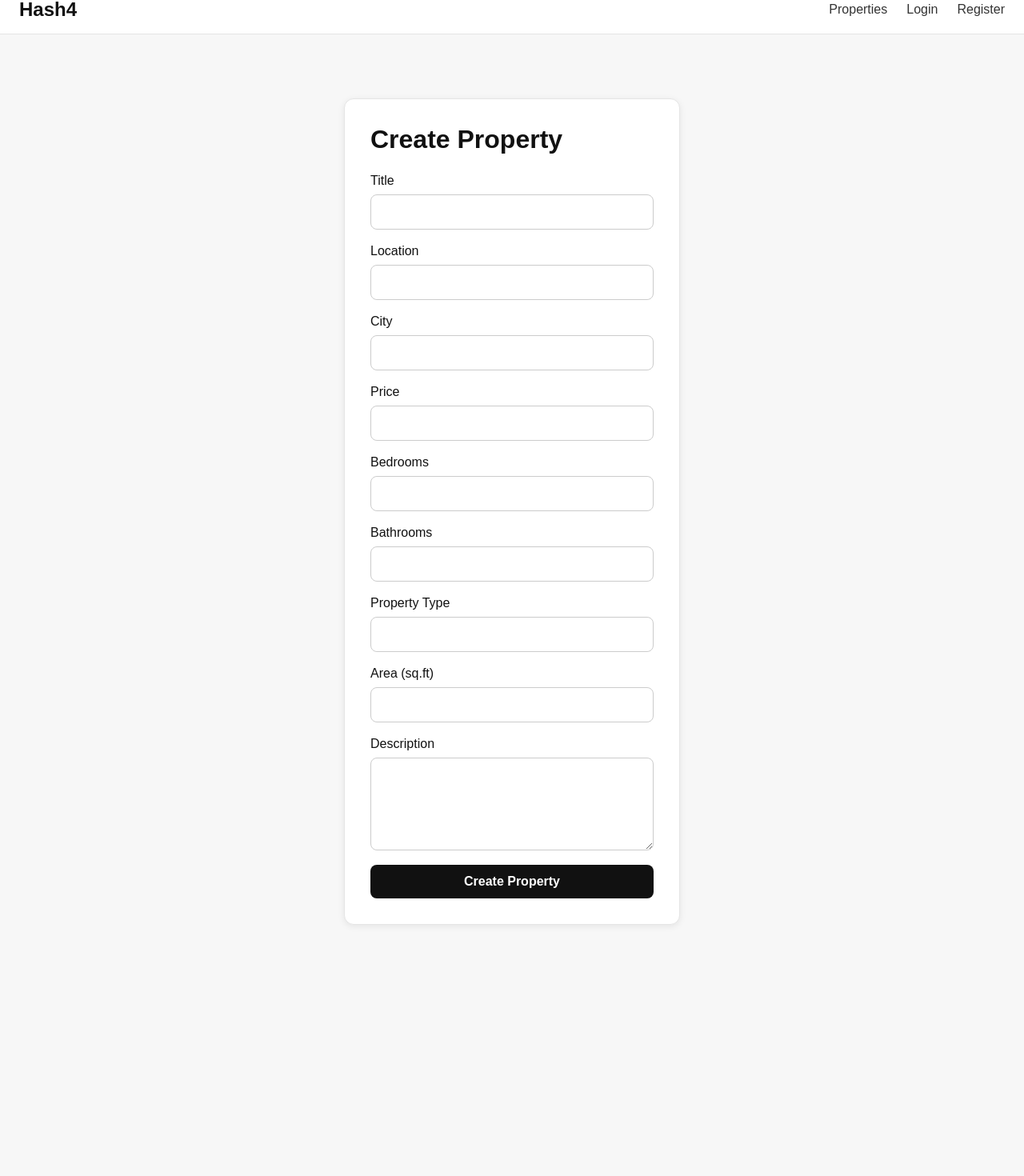
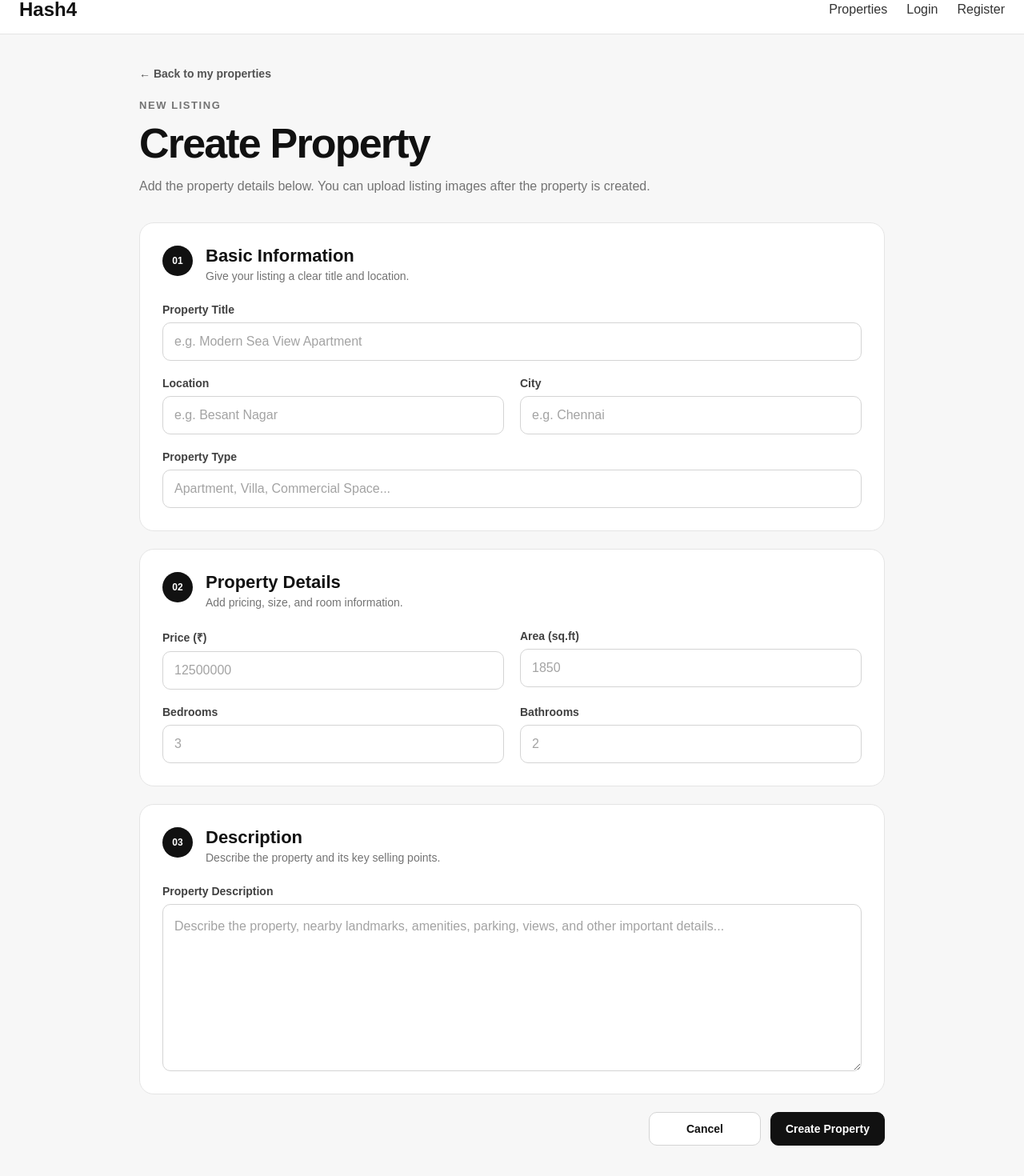
Before and after one commit to tanujsurana/hash4, a React (Vite) app in the folder frontend/: page /create-property in a window 1280 px wide. Shown: the part 18-1488 px from the top of the page at 80% size. Before the commit the page ends 1254 px from the top, so only its background shows below. Built offline with nearby package versions, Linux system fonts and the light colour scheme; no server answers.

Commit message:
Improve property management pages design

```diff
--- a/frontend/src/App.css
+++ b/frontend/src/App.css
@@ -859,3 +859,205 @@
     text-align: center;
   }
 }
+.create-property-page {
+  max-width: 980px;
+}
+
+.create-property-header {
+  max-width: 700px;
+  margin-bottom: 32px;
+}
+
+.create-property-header h1 {
+  margin: 6px 0 10px;
+  font-size: clamp(36px, 5vw, 52px);
+  letter-spacing: -0.035em;
+}
+
+.create-property-header > p:last-child {
+  margin: 0;
+  color: #737373;
+  font-size: 16px;
+  line-height: 1.7;
+}
+
+.property-form {
+  display: flex;
+  flex-direction: column;
+  gap: 22px;
+}
+
+.property-form-section {
+  padding: 28px;
+  border: 1px solid #e5e5e5;
+  border-radius: 18px;
+  background: white;
+}
+
+.property-form-section-heading {
+  display: flex;
+  gap: 16px;
+  margin-bottom: 26px;
+}
+
+.property-form-section-heading > span {
+  display: flex;
+  align-items: center;
+  justify-content: center;
+  flex: 0 0 38px;
+  width: 38px;
+  height: 38px;
+  border-radius: 50%;
+  background: #111;
+  color: white;
+  font-size: 12px;
+  font-weight: 700;
+}
+
+.property-form-section-heading h2 {
+  margin: 0 0 4px;
+  font-size: 22px;
+}
+
+.property-form-section-heading p {
+  margin: 0;
+  color: #737373;
+  font-size: 14px;
+}
+
+.property-form-grid {
+  display: grid;
+  grid-template-columns: repeat(2, minmax(0, 1fr));
+  gap: 20px;
+}
+
+.property-form-field {
+  display: flex;
+  flex-direction: column;
+  gap: 8px;
+}
+
+.property-form-field-full {
+  grid-column: 1 / -1;
+}
+
+.property-form-field > span {
+  color: #404040;
+  font-size: 14px;
+  font-weight: 700;
+}
+
+.property-form-field input,
+.property-form-field textarea,
+.property-form-field select {
+  width: 100%;
+  box-sizing: border-box;
+  border: 1px solid #d4d4d4;
+  border-radius: 10px;
+  background: white;
+  color: #111;
+  font: inherit;
+  outline: none;
+  transition:
+    border-color 0.2s ease,
+    box-shadow 0.2s ease;
+}
+
+.property-form-field input,
+.property-form-field select {
+  height: 48px;
+  padding: 0 14px;
+}
+
+.property-form-field textarea {
+  min-height: 160px;
+  padding: 14px;
+  resize: vertical;
+  line-height: 1.6;
+}
+
+.property-form-field input:focus,
+.property-form-field textarea:focus,
+.property-form-field select:focus {
+  border-color: #111;
+  box-shadow: 0 0 0 3px rgba(17, 17, 17, 0.08);
+}
+
+.property-form-field input::placeholder,
+.property-form-field textarea::placeholder {
+  color: #a3a3a3;
+}
+
+.property-form-error {
+  margin: 0;
+  padding: 14px 16px;
+  border-radius: 10px;
+  background: #fef2f2;
+  color: #b91c1c;
+  font-size: 14px;
+  font-weight: 600;
+}
+
+.property-form-actions {
+  display: flex;
+  justify-content: flex-end;
+  gap: 12px;
+  padding-bottom: 24px;
+}
+
+.property-form-cancel,
+.property-form-submit {
+  min-width: 140px;
+  padding: 12px 18px;
+  border-radius: 10px;
+  font-size: 14px;
+  font-weight: 700;
+  text-align: center;
+}
+
+.property-form-cancel {
+  border: 1px solid #d4d4d4;
+  background: white;
+  color: #111;
+  text-decoration: none;
+}
+
+.property-form-submit {
+  border: 1px solid #111;
+  background: #111;
+  color: white;
+  cursor: pointer;
+}
+
+.property-form-submit:hover:not(:disabled) {
+  background: #2b2b2b;
+}
+
+.property-form-submit:disabled {
+  cursor: not-allowed;
+  opacity: 0.6;
+}
+
+@media (max-width: 700px) {
+  .property-form-grid {
+    grid-template-columns: 1fr;
+  }
+
+  .property-form-field-full {
+    grid-column: auto;
+  }
+
+  .property-form-section {
+    padding: 22px 18px;
+  }
+
+  .property-form-actions {
+    flex-direction: column-reverse;
+  }
+
+  .property-form-cancel,
+  .property-form-submit {
+    width: 100%;
+    box-sizing: border-box;
+  }
+}
--- a/frontend/src/pages/CreatePropertyPage.tsx
+++ b/frontend/src/pages/CreatePropertyPage.tsx
@@ -1,5 +1,5 @@
 import { useState } from "react"
-import { useNavigate } from "react-router-dom"
+import { Link, useNavigate } from "react-router-dom"
 
 import { apiRequest } from "../services/api"
 
@@ -49,112 +49,174 @@ function CreatePropertyPage() {
   }
 
   return (
-    <div className="page">
-      <div className="auth-container">
+    <div className="page create-property-page">
+      <Link to="/my-properties" className="property-back-link">
+        ← Back to my properties
+      </Link>
+
+      <section className="create-property-header">
+        <p className="section-eyebrow">NEW LISTING</p>
         <h1>Create Property</h1>
+        <p>
+          Add the property details below. You can upload listing images after
+          the property is created.
+        </p>
+      </section>
 
-        <form className="auth-form" onSubmit={handleSubmit}>
-          <label>
-            Title
+      <form className="property-form" onSubmit={handleSubmit}>
+        <section className="property-form-section">
+          <div className="property-form-section-heading">
+            <span>01</span>
+            <div>
+              <h2>Basic Information</h2>
+              <p>Give your listing a clear title and location.</p>
+            </div>
+          </div>
+
+          <div className="property-form-grid">
+            <label className="property-form-field property-form-field-full">
+              <span>Property Title</span>
               <input
                 type="text"
                 value={title}
                 onChange={(event) => setTitle(event.target.value)}
+                placeholder="e.g. Modern Sea View Apartment"
                 required
               />
             </label>
 
-          <label>
-            Location
+            <label className="property-form-field">
+              <span>Location</span>
               <input
                 type="text"
                 value={location}
                 onChange={(event) => setLocation(event.target.value)}
+                placeholder="e.g. Besant Nagar"
                 required
               />
             </label>
 
-          <label>
-            City
+            <label className="property-form-field">
+              <span>City</span>
               <input
                 type="text"
                 value={city}
                 onChange={(event) => setCity(event.target.value)}
+                placeholder="e.g. Chennai"
                 required
               />
             </label>
 
-          <label>
-            Price
+            <label className="property-form-field property-form-field-full">
+              <span>Property Type</span>
+              <input
+                type="text"
+                value={propertyType}
+                onChange={(event) => setPropertyType(event.target.value)}
+                placeholder="Apartment, Villa, Commercial Space..."
+                required
+              />
+            </label>
+          </div>
+        </section>
+
+        <section className="property-form-section">
+          <div className="property-form-section-heading">
+            <span>02</span>
+            <div>
+              <h2>Property Details</h2>
+              <p>Add pricing, size, and room information.</p>
+            </div>
+          </div>
+
+          <div className="property-form-grid">
+            <label className="property-form-field">
+              <span>Price (₹)</span>
               <input
                 type="number"
                 value={price}
                 onChange={(event) => setPrice(event.target.value)}
+                placeholder="12500000"
                 min="1"
                 required
               />
             </label>
 
-          <label>
-            Bedrooms
+            <label className="property-form-field">
+              <span>Area (sq.ft)</span>
+              <input
+                type="number"
+                value={areaSqft}
+                onChange={(event) => setAreaSqft(event.target.value)}
+                placeholder="1850"
+                min="1"
+                required
+              />
+            </label>
+
+            <label className="property-form-field">
+              <span>Bedrooms</span>
               <input
                 type="number"
                 value={bedrooms}
                 onChange={(event) => setBedrooms(event.target.value)}
+                placeholder="3"
                 min="0"
                 required
               />
             </label>
 
-          <label>
-            Bathrooms
+            <label className="property-form-field">
+              <span>Bathrooms</span>
               <input
                 type="number"
                 value={bathrooms}
                 onChange={(event) => setBathrooms(event.target.value)}
+                placeholder="2"
                 min="0"
                 required
               />
             </label>
+          </div>
+        </section>
 
-          <label>
-            Property Type
-            <input
-              type="text"
-              value={propertyType}
-              onChange={(event) => setPropertyType(event.target.value)}
+        <section className="property-form-section">
+          <div className="property-form-section-heading">
+            <span>03</span>
+            <div>
+              <h2>Description</h2>
+              <p>Describe the property and its key selling points.</p>
+            </div>
+          </div>
+
+          <label className="property-form-field">
+            <span>Property Description</span>
+            <textarea
+              value={description}
+              onChange={(event) => setDescription(event.target.value)}
+              rows={7}
+              placeholder="Describe the property, nearby landmarks, amenities, parking, views, and other important details..."
               required
             />
           </label>
+        </section>
 
-          <label>
-            Area (sq.ft)
-            <input
-              type="number"
-              value={areaSqft}
-              onChange={(event) => setAreaSqft(event.target.value)}
-              min="1"
-              required
-            />
-          </label>
+        {error && <p className="property-form-error">{error}</p>}
 
-          <label>
-            Description
-            <textarea
-              value={description}
-              onChange={(event) => setDescription(event.target.value)}
-              rows={5}
-              required
-            />
-          </label>
+        <div className="property-form-actions">
+          <Link to="/my-properties" className="property-form-cancel">
+            Cancel
+          </Link>
 
-          {error && <p className="auth-error">{error}</p>}
-
-          <button type="submit" disabled={submitting}>
+          <button
+            type="submit"
+            className="property-form-submit"
+            disabled={submitting}
+          >
             {submitting ? "Creating..." : "Create Property"}
           </button>
+        </div>
       </form>
-      </div>
     </div>
   )
 }
--- a/frontend/src/pages/MyPropertiesPage.tsx
+++ b/frontend/src/pages/MyPropertiesPage.tsx
@@ -43,17 +43,46 @@ function MyPropertiesPage() {
   }
 
   return (
-    <div className="page">
-      <h1>My Properties</h1>
+    <div className="page my-properties-page">
+      <section className="my-properties-header">
+        <div>
+          <p className="section-eyebrow">YOUR LISTINGS</p>
 
-      <Link to="/create-property" className="create-property-button">
-        + Create Property
-      </Link>
+          <h1>My Properties</h1>
+
+          <p className="my-properties-subtitle">
+            Manage your property listings, update details, and add new homes.
+          </p>
+        </div>
+
+        <Link to="/create-property" className="create-property-button">
+          + Create Property
+        </Link>
+      </section>
+
+      <div className="my-properties-summary">
+        <div>
+          <span className="summary-number">{properties.length}</span>
+          <span className="summary-label">
+            {properties.length === 1 ? "Property listed" : "Properties listed"}
+          </span>
+        </div>
+      </div>
 
       {properties.length === 0 ? (
-        <p>You have not listed any properties yet.</p>
+        <div className="my-properties-empty">
+          <h2>No properties yet</h2>
+
+          <p>
+            Create your first property listing and it will appear here.
+          </p>
+
+          <Link to="/create-property" className="create-property-button">
+            + Create Property
+          </Link>
+        </div>
       ) : (
-        <div className="property-grid">
+        <div className="my-properties-grid">
           {properties.map((property) => {
             const preferredImage =
               property.images.find((image) =>
@@ -70,40 +99,56 @@ function MyPropertiesPage() {
               <Link
                 key={property.id}
                 to={`/properties/${property.id}`}
-                className="property-card-link"
+                className="my-property-card"
               >
-                <div className="property-card">
+                <div className="my-property-image-wrapper">
                   {imageUrl ? (
                     <img
                       src={imageUrl}
                       alt={property.title}
-                      className="property-image"
+                      className="my-property-image"
                       onError={(event) => {
                         event.currentTarget.style.display = "none"
                       }}
                     />
                   ) : (
-                    <div className="property-image-placeholder">
+                    <div className="my-property-image-placeholder">
                       No image available
                     </div>
                   )}
 
-                  <h3>{property.title}</h3>
+                  <span className="my-property-type">
+                    {property.property_type}
+                  </span>
 
-                  <p>
+                  <span
+                    className={`my-property-status my-property-status-${property.status.toLowerCase()}`}
+                  >
+                    {property.status}
+                  </span>
+                </div>
+
+                <div className="my-property-content">
+                  <h2>{property.title}</h2>
+
+                  <p className="my-property-location">
                     {property.location}, {property.city}
                   </p>
 
-                  <p className="property-price">
+                  <p className="my-property-price">
                     ₹{property.price.toLocaleString("en-IN")}
                   </p>
 
-                  <p className="property-details">
-                    {property.bedrooms} Beds • {property.bathrooms} Baths •{" "}
-                    {property.area_sqft} sq.ft
-                  </p>
+                  <div className="my-property-stats">
+                    <span>{property.bedrooms} Beds</span>
+                    <span>{property.bathrooms} Baths</span>
+                    <span>{property.area_sqft} sq.ft</span>
+                  </div>
 
-                  <p>{property.property_type}</p>
+                  <div className="my-property-footer">
+                    <span>View & manage listing</span>
+                    <span>→</span>
+                  </div>
                 </div>
               </Link>
             )
```
Lines whose indentation alone changed are shown as unchanged.
